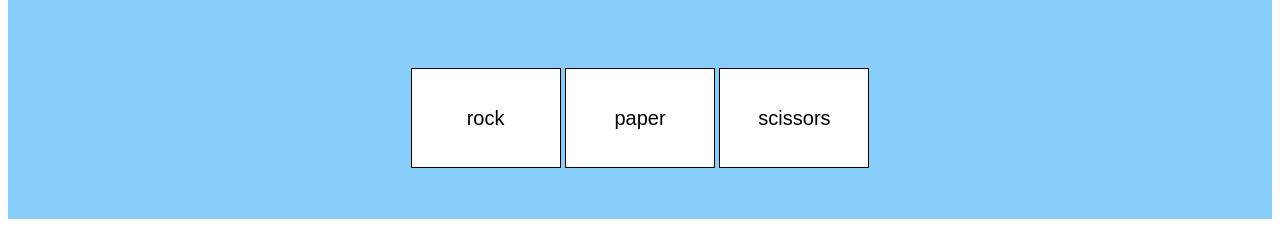
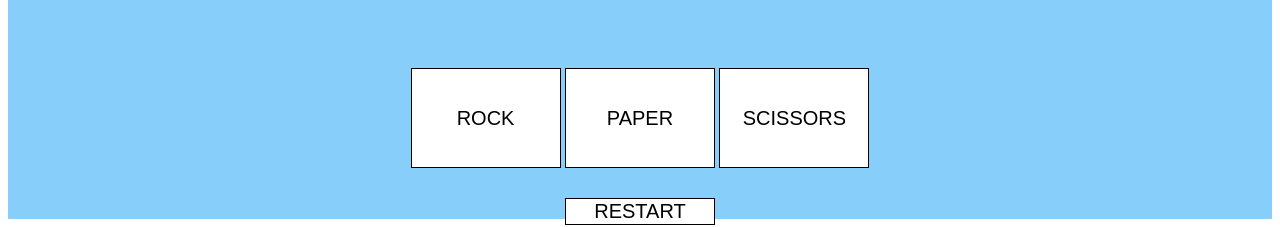
Before and after one commit to JackNortje/newtest, a plain HTML site: page index.html in a window 1280 px wide. Shown: the part 573-800 px from the top of the page. Drawn offline with Linux system fonts and the light colour scheme.

Commit message:
Ui fixed and ready to roll

```diff
--- a/index.html
+++ b/index.html
@@ -15,10 +15,11 @@
     </div>
 
     <div class="buts">
-        <button id="rock">rock</button>
-        <button id="paper">paper</button>
-        <button id="scissors">scissors</button>
+        <button id="rock">ROCK</button>
+        <button id="paper">PAPER</button>
+        <button id="scissors">SCISSORS</button>
     </div>
+    <button onclick="restart()">RESTART</button>
 </div>
 
 
--- a/script.js
+++ b/script.js
@@ -41,3 +41,8 @@ function getResult () {
 }
 resultDisplay.innerHTML = result
 };
+
+function restart () {
+   location.reload();
+   return false;
+}
--- a/style.css
+++ b/style.css
@@ -2,8 +2,7 @@ html {
     background: white;
     font-family: Arial, Helvetica, sans-serif;
     height: 100vh;
-    height: 100%;
-    width: 100%;
+
 }
 .page-wrapper {
     display: flex;
```
